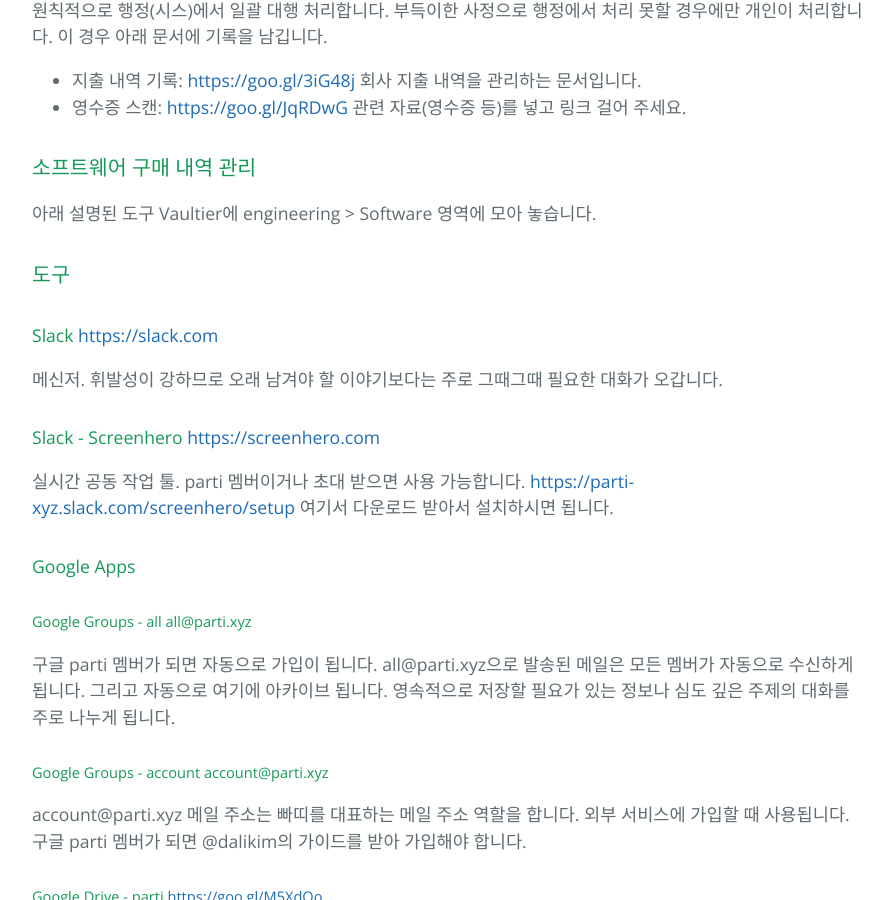
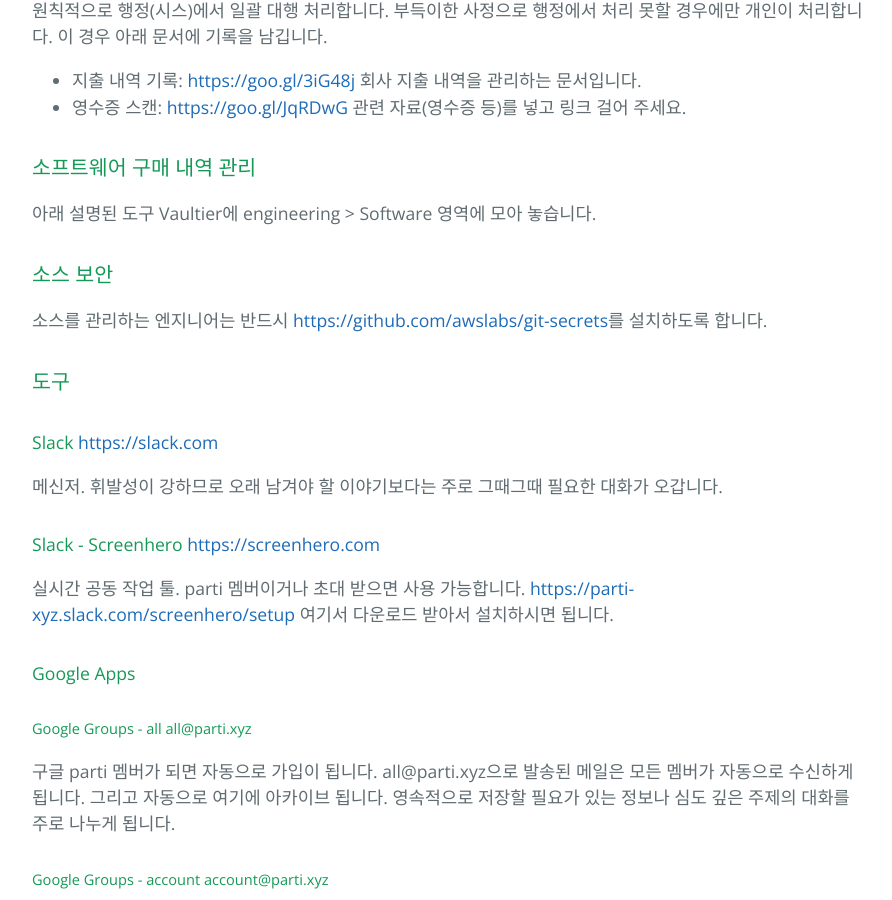
Before and after one commit to parti-coop/parti-group, a Jekyll site: the page built from docs/process.md, in a window 1280 px wide and 900 px high, scrolled down 2383 px. Shown: the whole window, without its empty margins (192-1084 px from the left). Built offline with Jekyll 4.4.1, drawn with Linux system fonts in a browser that asks for light colours.

Commit message:
소스 보안 내용 추가

```diff
--- a/docs/process.md
+++ b/docs/process.md
@@ -85,6 +85,9 @@
 ### 소프트웨어 구매 내역 관리
  아래 설명된 도구 Vaultier에 engineering > Software 영역에 모아 놓습니다.
 
+### 소스 보안
+ 소스를 관리하는 엔지니어는 반드시 <https://github.com/awslabs/git-secrets>를 설치하도록 합니다.
+
 ### 도구
 
 #### Slack <https://slack.com>
```
